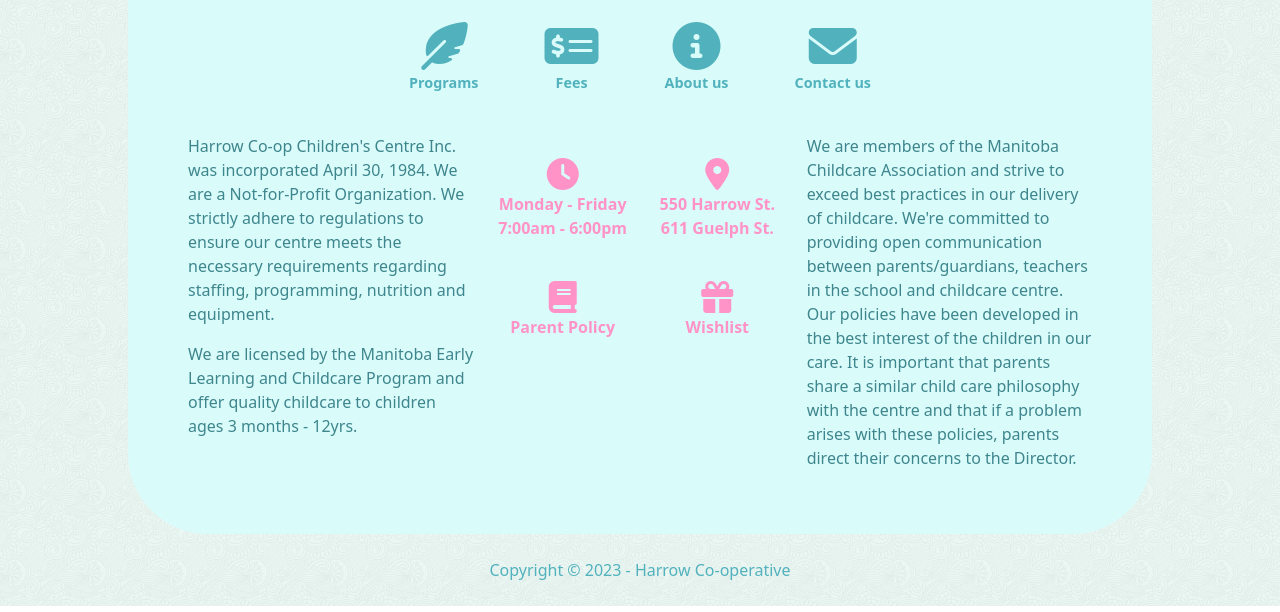
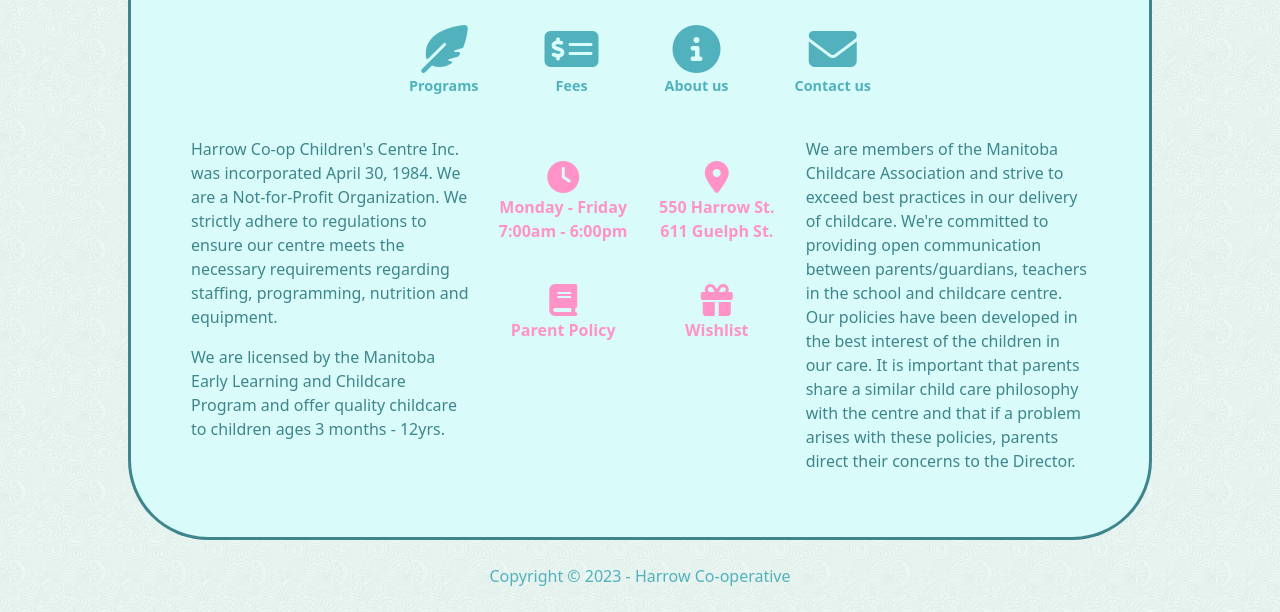
Before and after one commit to dustinbelen/hcccmb, a plain HTML site: page index.html in a window 1280 px wide. Shown: the part 227-839 px from the top of the page. Drawn offline with Linux system fonts and the light colour scheme; files whose address does not match are found by name.

Commit message:
added border to backdrop tile

```diff
--- a/custom-styles.css
+++ b/custom-styles.css
@@ -62,6 +62,9 @@
     margin-top: 7%;
     background-color: #d9fcfa;
     border-radius: 5rem!important;
+    border-color: #3E858D;
+    border-style: solid;
+    border-width: 3px;
 }
 
 body {
```
